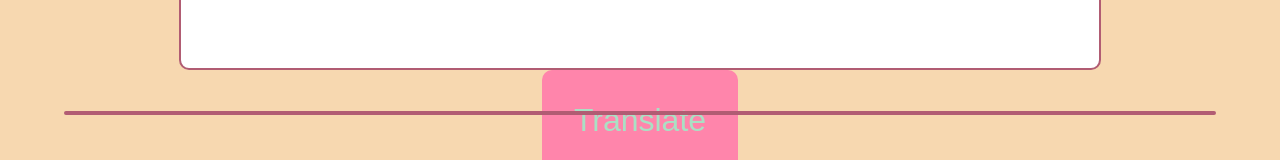
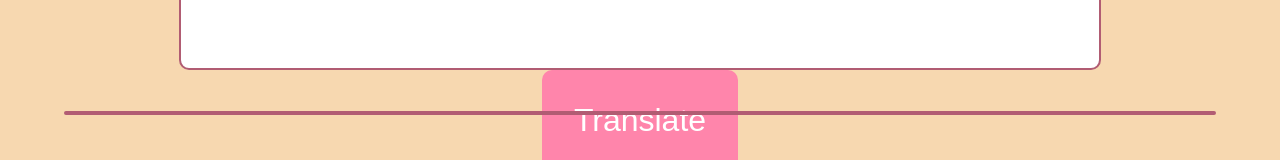
Before and after one commit to Slyssy/JS211_PigLatinProject, a website: page index.html in a window 1280 px wide. Shown: the part 891-1051 px from the top of the page. Drawn offline with Linux system fonts and the light colour scheme; a web font is replaced by a local one.

Commit message:
Updated button effects.

```diff
--- a/styles.css
+++ b/styles.css
@@ -99,11 +99,21 @@ input[type='text'] {
 }
 button {
   background-color: var(--tickle-me-pink);
-  color: var(--turquoise-green);
+  color: white;
   font-size: 2em;
   padding: 1em;
   border: none;
   border-radius: 10px;
+  cursor: pointer;
+  transition: transform 0.2s ease;
+}
+
+button:hover {
+  transform: scale(1.1);
+}
+
+button:active {
+  transform: scale(1);
 }
 
 #display-element {
```
